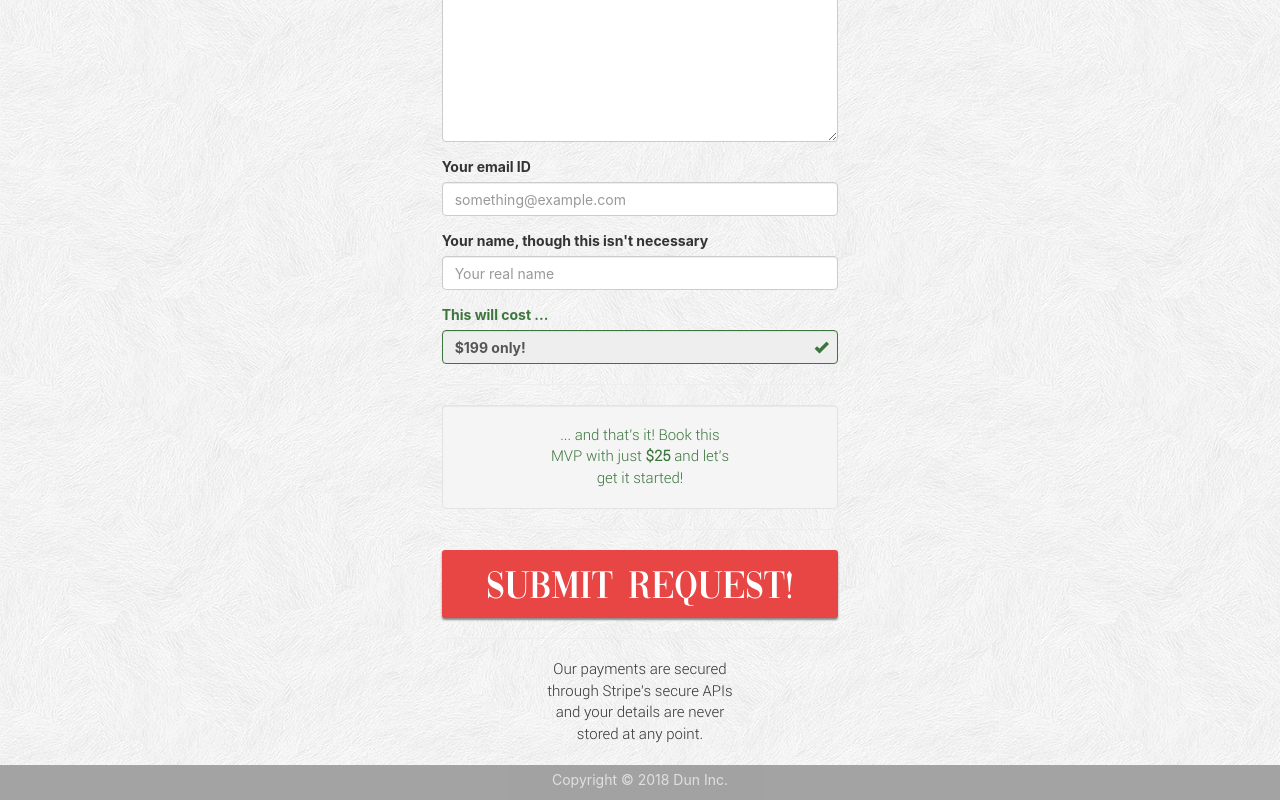
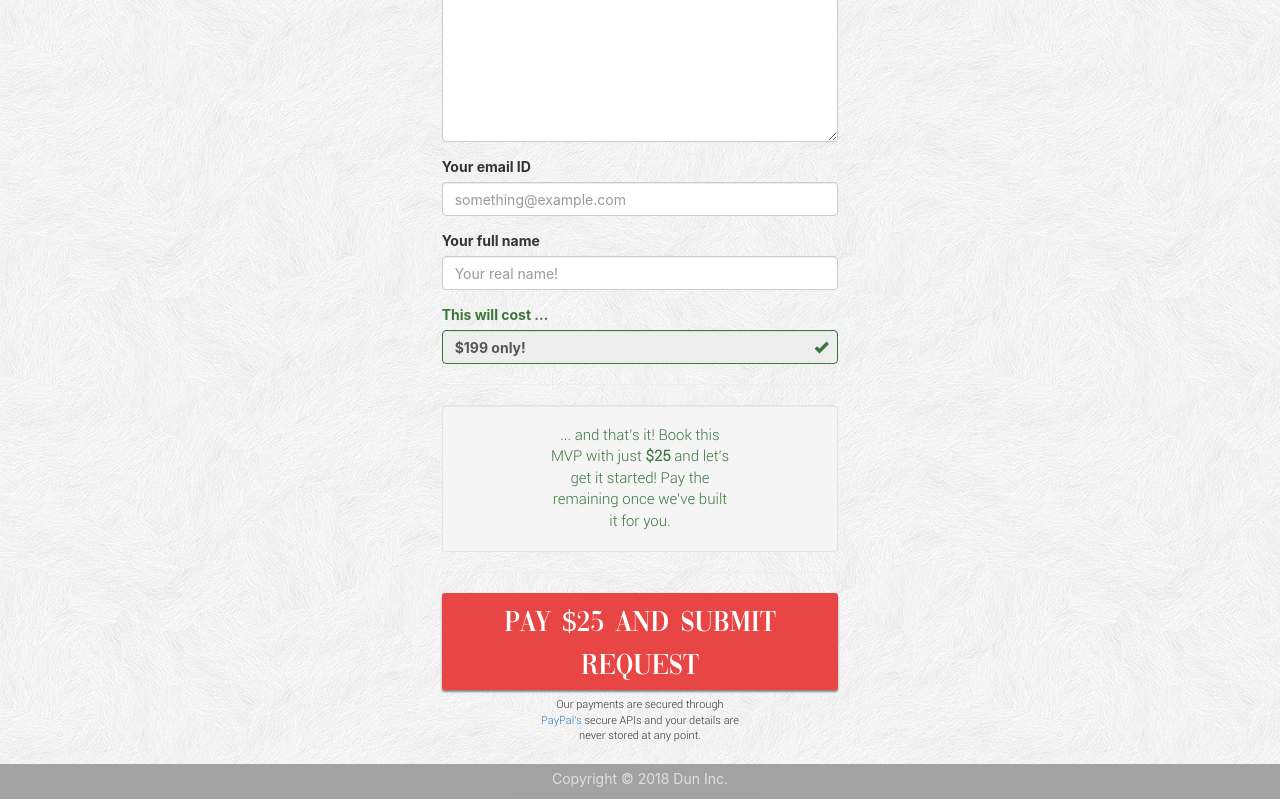
Before and after one commit to stonebinox/dun-frontend, a React app: page / in a window 1280 px wide. Shown: the part 816-1616 px from the top of the page. Built offline with nearby package versions, Linux system fonts and the light colour scheme.

Commit message:
Added PayPal button and form

```diff
--- a/src/RequestForm.js
+++ b/src/RequestForm.js
@@ -1,7 +1,117 @@
 import React, { Component } from 'react';
+import $ from 'jquery';
 import './RequestForm.scss';
 
 export class RequestForm extends Component {
+    constructor(props) {
+        super(props);
+        this.state = {
+            titleGroup: 'form-group',
+            descriptionGroup: 'form-group',
+            emailGroup: 'form-group',
+            nameGroup: 'form-group',
+            error: {
+                title: 'Problem',
+                message: 'Something went wrong. Please try again later.',
+                errorDisplay: 'none'
+            },
+            success: {
+                title: 'Request Submitted!',
+                message: 'Your request has been submitted successfully. Proceed to pay $25 and complete this booking!',
+                successDisplay: 'none'
+            },
+            formDisplay: 'block',
+            payDisplay: 'none'
+        };
+        this.validateFields = this.validateFields.bind(this);
+    }
+
+    validateEmail(email) {
+        let re = /^(([^<>()\[\]\\.,;:\s@"]+(\.[^<>()\[\]\\.,;:\s@"]+)*)|(".+"))@((\[[0-9]{1,3}\.[0-9]{1,3}\.[0-9]{1,3}\.[0-9]{1,3}\])|(([a-zA-Z\-0-9]+\.)+[a-zA-Z]{2,}))$/;
+        return re.test(String(email).toLowerCase());
+    }
+
+    validateFields() {
+        let title = $.trim($("#title").val());
+        if (title.length > 0) {
+            this.setState({
+                titleGroup: 'form-group'
+            });
+            let description = $.trim($("#description").val());
+            if (description.length > 0) {
+                this.setState({
+                    descriptionGroup: "form-group"
+                });
+                let email = $.trim($("#email").val());
+                if ((email.length > 0) && (this.validateEmail(email))) {
+                    this.setState({
+                        emailGroup: "form-group"
+                    });
+                    let name = $.trim($("#name").val());
+                    let budget = $("#budget").val();
+                    let that = this;
+                    $.ajax({
+                        url: "https://dun-backend.herokuapp.com/api/request/addNew",
+                        method: "post",
+                        data: {
+                            title: title,
+                            description: description,
+                            email: email,
+                            name: name,
+                            budget: budget
+                        },
+                        error: function(err) {
+                            console.log(err);
+                        },
+                        success: function(response) {
+                            response = JSON.parse(response);
+                            console.log(response);
+                            if (response.data != null) {
+                                let data = response.data[0];
+                                if (data === "REQUEST_ADDED_SUCCESSFULLY") {
+                                    that.setState({
+                                        error: {
+                                            errorDisplay: 'none'
+                                        },
+                                        success: {
+                                            successDisplay: 'block',
+                                            title: 'Request Submitted!',
+                                            message: 'Your request was submitted successfully! Proceed to pay $25 and complete your booking.'
+                                        },
+                                        formDisplay: 'none',
+                                        payDisplay: 'block'
+                                    })
+                                }
+                            }
+                            else {
+
+                            }
+                        }
+                    });
+                }
+                else {
+                    this.setState({
+                        emailGroup: "form-group has-error"
+                    });
+                    $("#email").focus();
+                }
+            }
+            else {
+                this.setState({
+                    descriptionGroup: "form-group has-error"
+                });
+                $("#description").focus();
+            }
+        }
+        else {
+            this.setState({
+                titleGroup: 'form-group has-error'
+            });
+            $("#title").focus();
+        }
+
+    }
+
     render() {
         return (
             <div className="request-form-holder">
@@ -14,44 +124,57 @@ export class RequestForm extends Component {
                     <hr/>
                     <p className="text-center">Have an idea that you want to see come to life? We build MVPs once a week and your idea could be up and running in a week!</p>
                     <br/>
-                    <p className="text-center text-red"><strong>Fill out the form below and let's get started!</strong></p>
+                    <p className="text-center text-red" style={{display: this.state.formDisplay}}><strong>Fill out the form below and let's get started!</strong></p>
                     <hr/>
                     <div className="row">
                         <div className="col-sm-4"></div>
                         <div className="col-sm-4">
                             <form name="mvp">
-                                <div className="form-group">
+                                <div className="alert alert-danger" style={{display: this.state.error.errorDisplay}}><strong>{this.state.error.title}</strong> {this.state.error.message}</div>
+                                <div className="alert alert-success" style={{display: this.state.success.successDisplay}}><strong>{this.state.success.title}</strong> {this.state.success.message}</div>
+                                <div style={{display: this.state.formDisplay}}>
+                                    <div className={this.state.titleGroup}>
                                         <label htmlFor="title">Title of your MVP</label>
                                         <input type="text" className="form-control" placeholder="A valid name for your MVP" id="title" name="title" />
                                     </div>
-                                <div className="form-group">
+                                    <div className={this.state.descriptionGroup}>
                                         <label htmlFor="description">Tell us what it's about ...</label>
                                         <textarea className="form-control" name="description" id="description" rows="10" placeholder="Feel free to describe it to the last detail! Also share any reference work if you can."></textarea>
                                     </div>
-                                <div className="form-group">
+                                    <div className={this.state.emailGroup}>
                                         <label htmlFor="email">Your email ID</label>
                                         <input type="email" name="email" id="email" className="form-control" placeholder="something@example.com" />
                                     </div>
-                                <div className="form-group">
-                                    <label htmlFor="name">Your name, though this isn't necessary</label>
-                                    <input type="text" name="name" id="name" className="form-control" placeholder="Your real name" />
+                                    <div className={this.state.nameGroup}>
+                                        <label htmlFor="name">Your full name</label>
+                                        <input type="text" name="name" id="name" className="form-control" placeholder="Your real name!" />
                                     </div>
                                     <div className="form-group has-success has-feedback">
-                                    <label htmlFor="budget" className="control-label">This will cost ...</label>
-                                    <input type="text" name="budget" id="budget" value="$199 only!" className="form-control bold" disabled />
+                                        <label htmlFor="budget-data" className="control-label">This will cost ...</label>
+                                        <input type="text" name="budget-data" id="budget-data" value="$199 only!" className="form-control bold" disabled />
+                                        <input type="hidden" name="budget" id="budget" value="199" />
                                         <span className="glyphicon glyphicon-ok form-control-feedback"></span>
                                     </div>
                                     <hr/>
                                     <div className="well">
-                                    <p className="text-center text-success"> ... and that's it! Book this MVP with just <strong>$25</strong> and let's get it started!</p>
+                                        <p className="text-center text-success"> ... and that's it! Book this MVP with just <strong>$25</strong> and let's get it started! Pay the remaining once we've built it for you.</p>
                                     </div>
                                     <hr/>
                                     <div className="text-center">
-                                    <button type="button" className="big-button">Submit Request!</button>
+                                        <button type="button" className="big-button" onClick={this.validateFields}>Pay $25 and Submit Request</button>
                                     </div>
+                                    <p className="text-center small">Our payments are secured through <a href="https://paypal.com" target="_blank" rel="noopener noreferrer">PayPal's</a> secure APIs and your details are never stored at any point.</p>
+                                </div>
+                            </form>
+                            <div style={{display: this.state.payDisplay}} className="text-center">
                                 <hr/>
-                                <p className="text-center">Our payments are secured through Stripe's secure APIs and your details are never stored at any point.</p>
+                                <form action="https://www.paypal.com/cgi-bin/webscr" method="post" target="_top">
+                                    <input type="hidden" name="cmd" value="_s-xclick"/>
+                                    <input type="hidden" name="hosted_button_id" value="HUL837WKYWJYL"/>
+                                    <input type="image" src="https://www.paypalobjects.com/en_GB/i/btn/btn_paynowCC_LG.gif" border="0" name="submit" alt="PayPal – The safer, easier way to pay online!"/>
+                                    <img alt="" border="0" src="https://www.paypalobjects.com/en_GB/i/scr/pixel.gif" width="1" height="1"/>
                                 </form>
+                            </div>
                         </div>
                         <div className="col-sm-4"></div>
                     </div>
--- a/src/RequestForm.scss
+++ b/src/RequestForm.scss
@@ -36,6 +36,11 @@ $red: #E84545;
         width: 50%;
         margin: 0 auto;
         font-size: 15px;
+
+        &.small {
+            font-size: 11px;
+            padding-top: 7px;
+        }
     }
 
     .bold {
@@ -46,7 +51,7 @@ $red: #E84545;
         background-color: $red;
         color: #ffffff;
         font-family: 'vogue', serif;
-        font-size: 40px;
+        font-size: 30px;
         padding-top: 10px;
         border: 0;
         min-width: 100%;
```
Lines whose indentation alone changed are shown as unchanged.
